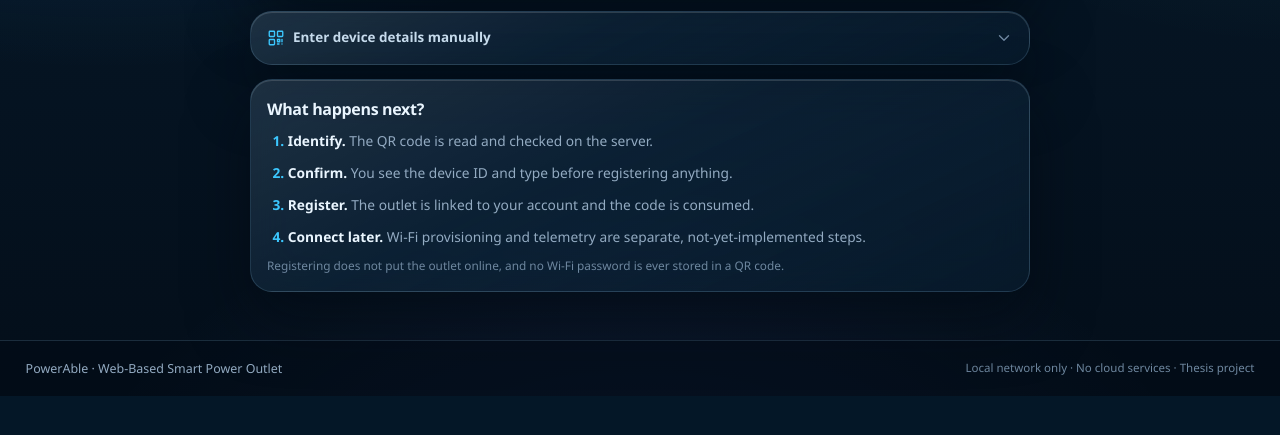
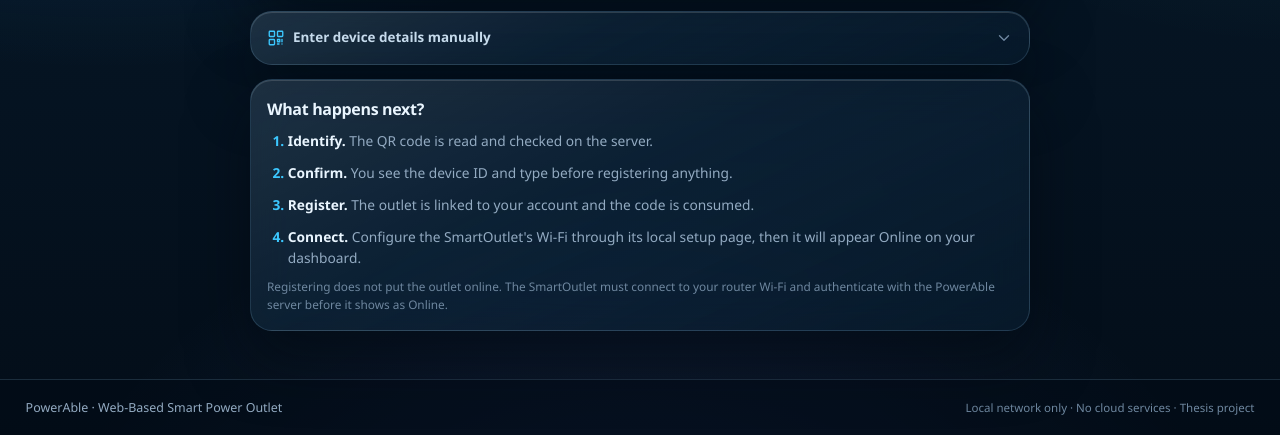
Before and after one commit to lenersz105/powerable, a Flask app: page /devices/pair in a window 1280 px wide. Shown: the part 1065-1500 px from the top of the page. Before the commit the page ends 1461 px from the top, so only its background shows below. Run offline with Flask 3, Linux system fonts and the light colour scheme; the visitor is signed in with stand-in values (Sample User, id 1).

Commit message:
Improve QR scanner error feedback and QR code scannability
- Change QR code dark color from navy to pure black for better scanning
- Add console logging throughout QR scan flow for debugging
- Provide specific error messages for each pairing error type
- Improve network error handling in pairing.js
- Update pair.html 'What happens next' to explain Wi-Fi connection step
- All 113 tests pass

Co-authored-by: Junie <junie@jetbrains.com>

```diff
--- a/app/routes/admin.py
+++ b/app/routes/admin.py
@@ -63,7 +63,7 @@ def _render_label(outlet, pairing_code, device_secret=None):
 
     payload = qr_service.build_payload(outlet.device_uid, pairing_code)
     qr_svg = segno.make(payload, error="m").svg_inline(
-        scale=5, border=3, dark="#0a1220", light="#ffffff"
+        scale=5, border=3, dark="#000000", light="#ffffff"
     )
     response = make_response(
         render_template(
--- a/app/static/js/pairing.js
+++ b/app/static/js/pairing.js
@@ -186,10 +186,19 @@
     }
     scannerMessage("Checking the label with the local server…");
 
+    // Debug: log what we're sending (without exposing pairing codes in production)
+    if (credentials && credentials.payload) {
+      console.log("[PowerAble] Validating QR payload (length:", credentials.payload.length, ")");
+    } else if (credentials && credentials.device_id) {
+      console.log("[PowerAble] Validating manual entry for device:", credentials.device_id);
+    }
+
     PowerAble.apiPost(validateUrl, credentials)
       .then(function (result) {
         var response = result.response;
         var data = result.data || {};
+
+        console.log("[PowerAble] Validate response:", response.status, data);
 
         if (response.ok && data.ok && data.device) {
           pendingCredentials = credentials;
@@ -198,6 +207,20 @@
         }
 
         var message = friendlyApiError(response, data);
+
+        // Provide more specific guidance for common errors
+        if (data && data.error === "unknown_device") {
+          message = "This QR code does not match a registered SmartOutlet. Make sure the administrator has registered this device first.";
+        } else if (data && data.error === "invalid_qr") {
+          message = "The QR code format is not recognized. Make sure you are scanning the PowerAble pairing label, not a different QR code.";
+        } else if (data && data.error === "already_registered") {
+          message = "This SmartOutlet is already registered to another account. Contact the administrator.";
+        } else if (data && data.error === "not_available") {
+          message = "This SmartOutlet is not available for pairing. Contact the administrator.";
+        } else if (data && data.error === "invalid_code") {
+          message = "The pairing code is not valid for this outlet. The label may have been regenerated — ask the administrator for a new one.";
+        }
+
         if (source === "manual") {
           showManualError(message);
         } else {
@@ -206,9 +229,10 @@
           resumeScannerIfLive();
         }
       })
-      .catch(function () {
+      .catch(function (error) {
+        console.error("[PowerAble] Validate request failed:", error);
         var message =
-          "Could not reach the local PowerAble server. Check that it is still running.";
+          "Could not reach the PowerAble server. Check your internet connection and try again.";
         if (source === "manual") {
           showManualError(message);
         } else {
@@ -294,30 +318,6 @@
     resumeScannerIfLive();
   }
 
-  /* ---------- Scanner setup ---------- */
-
-  if (scannerRoot && typeof PowerAble.createScanner === "function") {
-    scanner = PowerAble.createScanner(scannerRoot, {
-      onDecode: function (raw) {
-        if (busy) {
-          return;
-        }
-        validateCredentials({ payload: raw }, "scan");
-      },
-      onStateChange: function (state) {
-        if (state === "error") {
-          scannerMessage(
-            "Camera unavailable. Manual entry works without a camera."
-          );
-        }
-      },
-    });
-  } else if (scannerRoot) {
-    scannerError(
-      "The scanner engine did not load. You can still enter the device ID and pairing code manually."
-    );
-  }
-
   /* ---------- Secure context notice ---------- */
 
   if (secureWarning && secureContextMissing()) {
@@ -355,6 +355,35 @@
     registerBtn.addEventListener("click", registerOutlet);
   }
 
+  /* ---------- Scanner setup ---------- */
+
+  if (scannerRoot && typeof PowerAble.createScanner === "function") {
+    console.log("[PowerAble] Initializing QR scanner engine");
+    scanner = PowerAble.createScanner(scannerRoot, {
+      onDecode: function (raw) {
+        console.log("[PowerAble] QR code decoded (length:", raw.length, "):", raw.substring(0, 80));
+        if (busy) {
+          console.log("[PowerAble] Ignoring decode — busy");
+          return;
+        }
+        validateCredentials({ payload: raw }, "scan");
+      },
+      onStateChange: function (state) {
+        console.log("[PowerAble] Scanner state:", state);
+        if (state === "error") {
+          scannerMessage(
+            "Camera unavailable. Manual entry works without a camera."
+          );
+        }
+      },
+    });
+  } else if (scannerRoot) {
+    console.error("[PowerAble] Scanner engine not available — PowerAble.createScanner is undefined");
+    scannerError(
+      "The scanner engine did not load. You can still enter the device ID and pairing code manually."
+    );
+  }
+
   Array.prototype.forEach.call(cancelButtons, function (button) {
     button.addEventListener("click", cancelConfirmation);
   });
--- a/app/templates/devices/pair.html
+++ b/app/templates/devices/pair.html
@@ -147,10 +147,10 @@
       <li><strong>Identify.</strong> The QR code is read and checked on the server.</li>
       <li><strong>Confirm.</strong> You see the device ID and type before registering anything.</li>
       <li><strong>Register.</strong> The outlet is linked to your account and the code is consumed.</li>
-      <li><strong>Connect later.</strong> Wi-Fi provisioning and telemetry are separate, not-yet-implemented steps.</li>
+      <li><strong>Connect.</strong> Configure the SmartOutlet's Wi-Fi through its local setup page, then it will appear Online on your dashboard.</li>
     </ol>
     <p class="panel-note">
-      Registering does not put the outlet online, and no Wi-Fi password is ever stored in a QR code.
+      Registering does not put the outlet online. The SmartOutlet must connect to your router Wi-Fi and authenticate with the PowerAble server before it shows as Online.
     </p>
   </section>
 </div>
```
